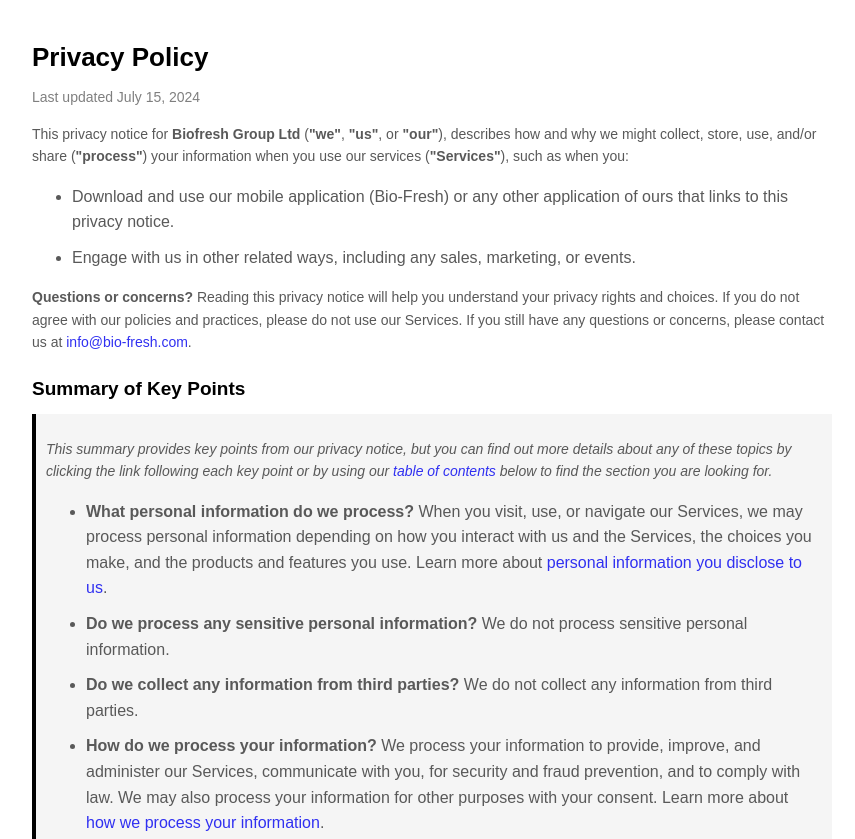
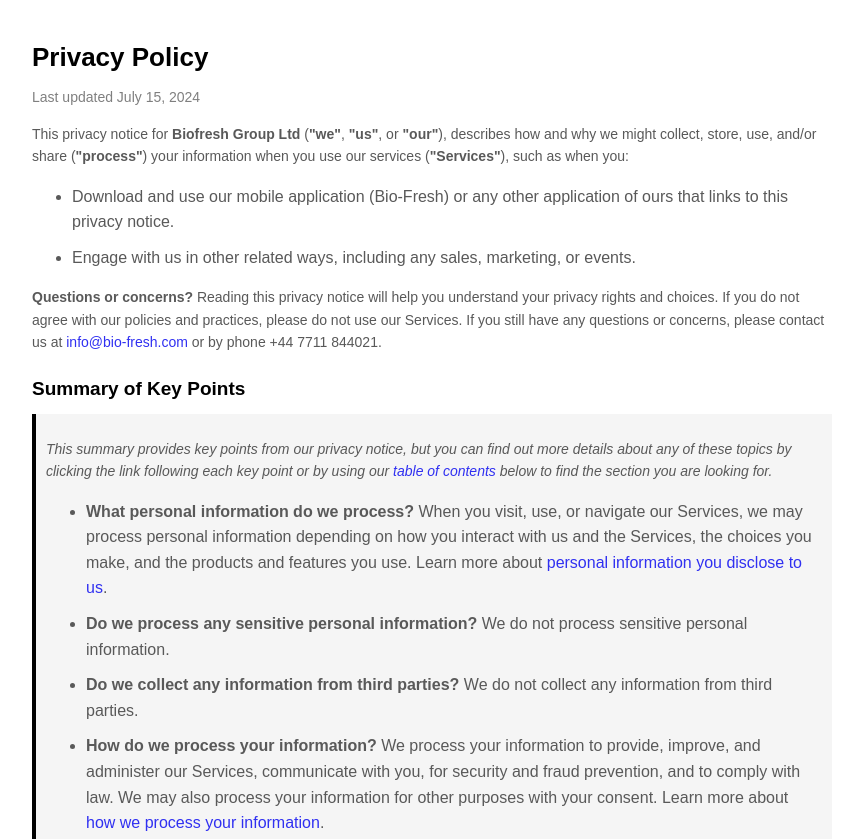
Before and after one commit to SPooCK/bio-fresh, a plain HTML site: page index.html in a window 1280 px wide. Shown: the top 839 px of the page, without its empty margins (208-1063 px from the left). Drawn offline with Linux system fonts and the light colour scheme.

Commit message:
Update index.html

```diff
--- a/index.html
+++ b/index.html
@@ -3,7 +3,7 @@
 <head>
     <meta charset="UTF-8">
     <meta name="viewport" content="width=device-width, initial-scale=1.0">
-    <!-- Required Meta Tags -->
+	<!-- Required Meta Tags -->
     <meta charset="UTF-8">
     <meta name="viewport" content="width=device-width, initial-scale=1.0">
     <meta http-equiv="X-UA-Compatible" content="IE=edge">
@@ -119,7 +119,7 @@
                 <li class="list-item">Download and use our mobile application (Bio-Fresh) or any other application of ours that links to this privacy notice.</li>
                 <li class="list-item">Engage with us in other related ways, including any sales, marketing, or events.</li>
             </ul>
-            <p><strong>Questions or concerns?</strong> Reading this privacy notice will help you understand your privacy rights and choices. If you do not agree with our policies and practices, please do not use our Services. If you still have any questions or concerns, please contact us at <a href="mailto:info@bio-fresh.com">info@bio-fresh.com</a>.</p>
+            <p><strong>Questions or concerns?</strong> Reading this privacy notice will help you understand your privacy rights and choices. If you do not agree with our policies and practices, please do not use our Services. If you still have any questions or concerns, please contact us at <a href="mailto:info@bio-fresh.com">info@bio-fresh.com</a> or by phone +44 7711 844021.</p>
         </div>
 
         <div class="section">
```
